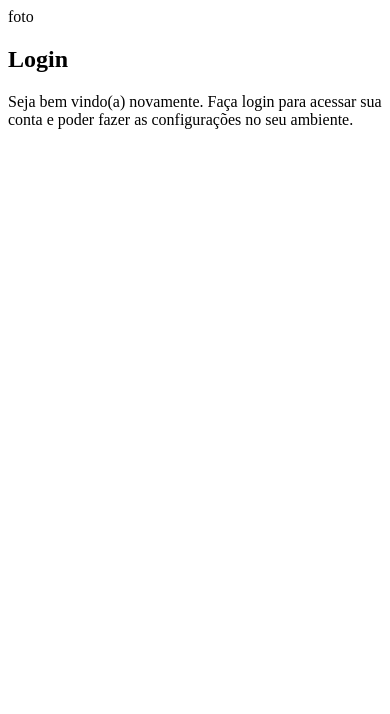
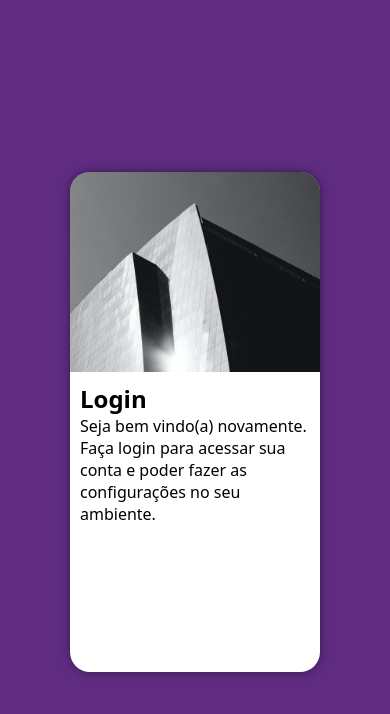
Before and after one commit to igorjosecm/projeto-login, a plain HTML site: page index.html in a window 390 px wide. Drawn offline with Linux system fonts and the light colour scheme.

Commit message:
centralizando mobile first

```diff
--- a/estilos/style.css
+++ b/estilos/style.css
@@ -5,3 +5,49 @@
     verde: #49a09d
     lilás: #5f2c82
 */
+
+*{
+    font-family: system-ui, -apple-system, BlinkMacSystemFont, 'Segoe UI', Roboto, Oxygen, Ubuntu, Cantarell, 'Open Sans', 'Helvetica Neue', sans-serif;
+    padding: 0px;
+    margin: 0px;
+    box-sizing: border-box;
+}
+
+body, html{
+    background-color: #5f2c82;
+    height: 100vh;
+    width: 100vw;
+}
+
+main{
+    position: relative;
+    height: 100vh;
+    width: 100vw;
+}
+
+section#login{
+    position: absolute;
+    top: 50%;
+    left: 50%;
+    transform: translate(-50%, -50%);
+    overflow: hidden;
+
+    background-color: white;
+    width: 250px;
+    height: 500px;
+    border-radius: 20px;
+    box-shadow: 0px 0px 10px rgba(0, 0, 0, 0.459)
+}
+
+section#login > div#imagem{
+    display: block;
+    background: #5f2c82 url(../imagens/pattern-building.jpg);
+    background-size: cover;
+    background-position: left;
+    height: 200px;
+}
+
+section#login > div#formulario{
+    display: block;
+    padding: 10px;
+}
--- a/index.html
+++ b/index.html
@@ -8,9 +8,9 @@
 </head>
 <body>
     <main>
-        <section id="Login">
+        <section id="login">
             <div id="imagem">
-                foto
+
             </div>
             <div id="formulario">
                 <h1>Login</h1>
@@ -21,6 +21,5 @@
             </div>
         </section>
     </main>
-
 </body>
 </html>
```
